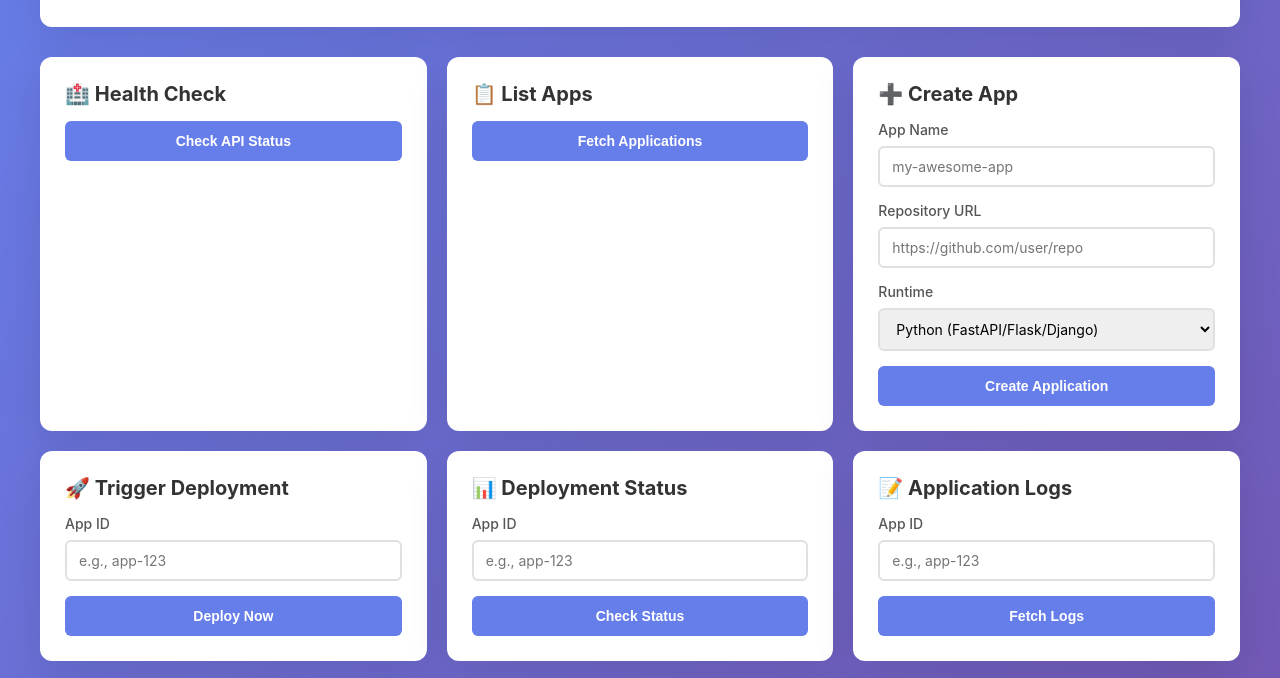
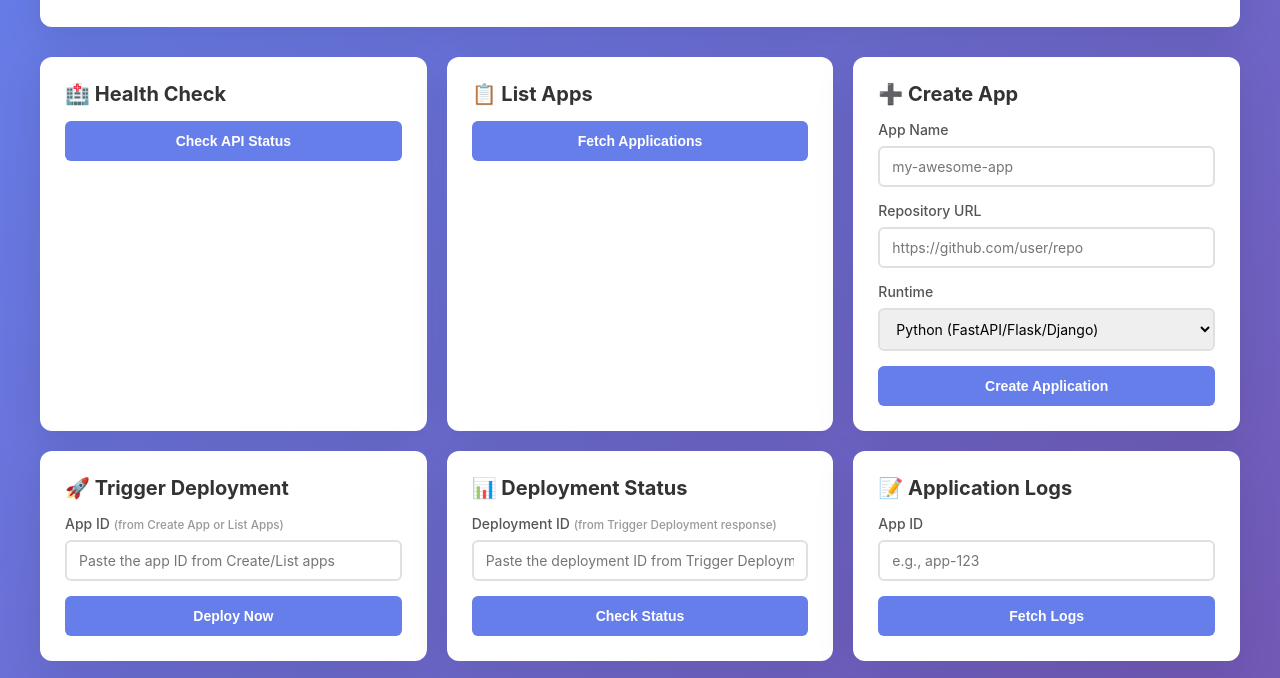
Before and after one commit to araaman123/cloud_deploy_app, a plain HTML site: page static/index.html in a window 1280 px wide. Shown: the part 122-800 px from the top of the page. Drawn offline with Linux system fonts and the light colour scheme.

Commit message:
Clarify UI labels - distinguish between app ID and deployment ID

```diff
--- a/static/index.html
+++ b/static/index.html
@@ -313,8 +313,8 @@
             <div class="card">
                 <h2>🚀 Trigger Deployment</h2>
                 <div class="form-group">
-                    <label>App ID</label>
-                    <input type="text" id="deployAppId" placeholder="e.g., app-123">
+                    <label>App ID <small style="color: #999;">(from Create App or List Apps)</small></label>
+                    <input type="text" id="deployAppId" placeholder="Paste the app ID from Create/List apps">
                 </div>
                 <button class="btn-primary" onclick="triggerDeployment()" style="width: 100%;">Deploy Now</button>
                 <div id="deployResponse" class="response" style="display: none;"></div>
@@ -324,8 +324,8 @@
             <div class="card">
                 <h2>📊 Deployment Status</h2>
                 <div class="form-group">
-                    <label>App ID</label>
-                    <input type="text" id="statusAppId" placeholder="e.g., app-123">
+                    <label>Deployment ID <small style="color: #999;">(from Trigger Deployment response)</small></label>
+                    <input type="text" id="statusAppId" placeholder="Paste the deployment ID from Trigger Deployment">
                 </div>
                 <button class="btn-primary" onclick="getDeploymentStatus()" style="width: 100%;">Check Status</button>
                 <div id="statusResponse" class="response" style="display: none;"></div>
```
